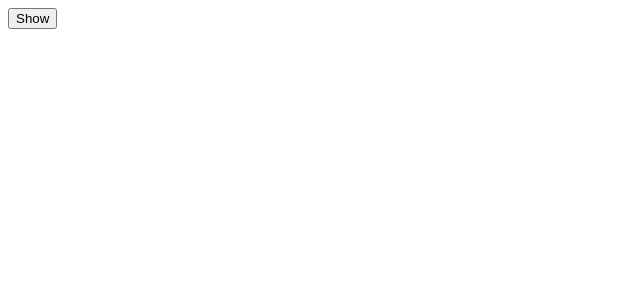
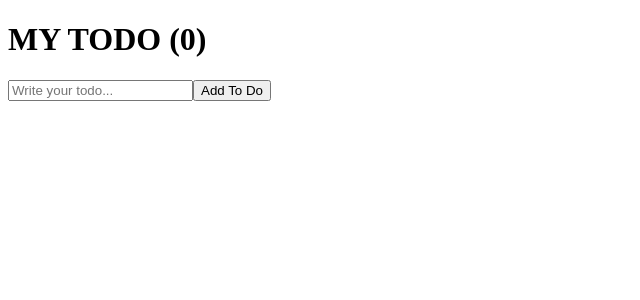
Before and after one commit to JIWON1923/Movie-App, a React (Create React App) app: page / in a window 1280 px wide. Shown: the top 300 px of the page, without its empty margins (0-640 px from the left). Built offline with nearby package versions, Linux system fonts and the light colour scheme.

Commit message:
todo list

```diff
--- a/src/App.js
+++ b/src/App.js
@@ -1,24 +1,36 @@
 import React from "react";
 import Button from "./Button";
 import styles from "./App.module.css";
-import {useState, useEffect} from "react"
+import { useState, useEffect } from "react"
 
-function Hello(){
-  useEffect( () => {
-    console.log("created"); // component 생성
-    return () => console.log("destroyed"); }) // component 소멸
-  return(
-    <h1>Hello</h1>
-  )
-}
 
 function App() {
-  const [showing, setShowing] = useState(false);
-  const onClick = () => setShowing((prev) => !prev);
-  return(
+  const [toDo, setToDo] = useState('');
+  const [toDos, setToDos] = useState([]);
+  const onChange = (event) => setToDo(event.target.value);
+
+  const onSubmit = (event) => {
+    event.preventDefault();
+    if (toDo == '') return; // todo가 비어있다면 함수 작동 x
+    setToDos((currentArray => [toDo, ...currentArray])) // 기존 값과 새로운 값을 리스트로 연결
+    setToDo(""); // 비어있지 않은 상태에서 submit 하면 input 초기화
+  };
+
+  return (
     <div>
-      {showing ? <Hello/> : null}
-      <button onClick = {onClick} >{ showing ? "Hide" : "Show" }</button>
+      <h1> MY TODO ({toDos.length})</h1>
+      <form onSubmit={onSubmit}>
+        <input
+          onChange={onChange}
+          value={toDo}
+          type="text"
+          placeholder="Write your todo..." />
+        <button>Add To Do </button>
+      </form>
+      <ul>
+        {toDos.map((item, index) =>
+          <li>{index, item}</li>)}
+      </ul>
     </div>
   )
 }
```
Also changed, not shown: 1 other file (tests, documents, lock files or other folders).
